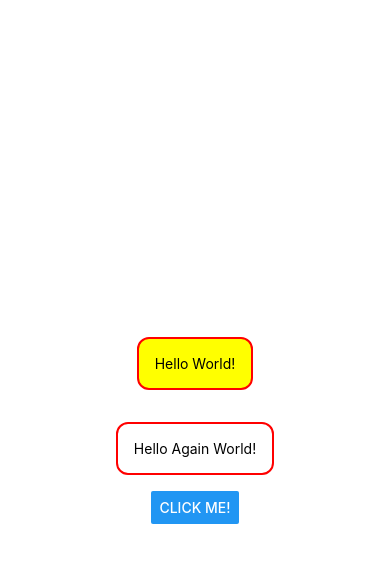
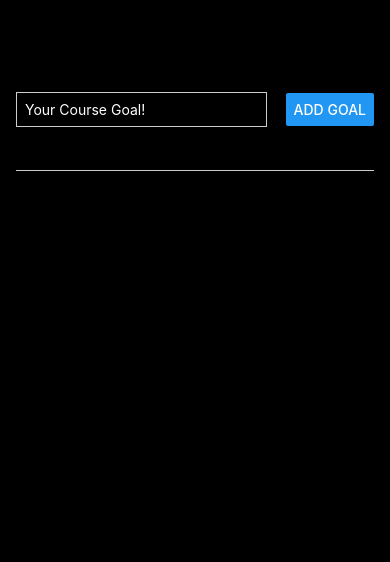
Before and after one commit to mrrobotisreal/GoalTracker, a React Native app: screen / in a window 390 px wide. Shown: the top 562 px of the page. Built offline with nearby package versions, Linux system fonts and the light colour scheme.

Commit message:
Renders goals and accepts input.

```diff
--- a/App.js
+++ b/App.js
@@ -1,28 +1,82 @@
-import { StyleSheet, Text, View, Button } from 'react-native';
+import { useState } from 'react';
+import { StyleSheet, Text, TextInput, View, Button, ScrollView, FlatList } from 'react-native';
 
 export default function App() {
+  const [ enteredGoalText, setEnteredGoalText ] = useState('');
+  const [ courseGoals, setCourseGoals ] = useState([]);
+
+  function goalInputHandler(enteredText) {
+    console.log(enteredText);
+    setEnteredGoalText(enteredText);
+  };
+
+  function addGoalHandler() {
+    console.log(enteredGoalText);
+    setCourseGoals(currentCourseGoals => [...currentCourseGoals, enteredGoalText]);
+  };
+
+
   return (
-    <View style={styles.container}>
-      <Text style={styles.dummyText}>Hello World!</Text>
-      <Text style={{margin: 16, borderWidth: 2, borderColor: 'red', padding: 16, borderRadius: 12}}>Hello Again World!</Text>
-      <Button title="Click Me!" />
+    <View style={styles.appContainer}>
+      <View style={styles.inputContainer}>
+        <TextInput
+          style={styles.textInput}
+          placeholder="Your Course Goal!"
+          onChangeText={goalInputHandler}
+        />
+        <Button title="Add Goal" onPress={addGoalHandler} />
+      </View>
+      <View style={styles.goalsContainer}>
+        <FlatList>
+          {courseGoals.map((goal, index) => {
+            return (
+              <View key={index} style={styles.goalList}>
+                <Text style={styles.goalText} key={index}>{goal}</Text>
+              </View>
+            );
+          })}
+        </FlatList>
+      </View>
     </View>
   );
 }
 
 const styles = StyleSheet.create({
-  container: {
+  appContainer: {
     flex: 1,
-    backgroundColor: '#fff',
+    padding: 50,
+    paddingHorizontal: 16,
+    backgroundColor: 'black',
+  },
+  inputContainer: {
+    flex: 1,
+    flexDirection: 'row',
+    justifyContent: 'space-between',
     alignItems: 'center',
-    justifyContent: 'center',
+    marginBottom: 24,
+    borderBottomWidth: 1,
+    borderColor: '#cccccc',
   },
-  dummyText: {
-    margin: 16,
+  textInput: {
+    borderWidth: 1,
+    borderColor: '#cccccc',
+    width: '70%',
+    marginRight: 8,
+    padding: 8,
+    color: 'white',
+  },
+  goalsContainer: {
+    flex: 5,
+  },
+  goalList: {
+    backgroundColor: '#5e0acc',
+    margin: 8,
+    padding: 8,
     borderWidth: 2,
-    borderColor: 'red',
-    borderRadius: 12,
-    padding: 16,
-    backgroundColor: 'yellow',
+    borderColor: 'white',
+    borderRadius: 6,
+  },
+  goalText: {
+    color: 'white',
   }
 });
```
